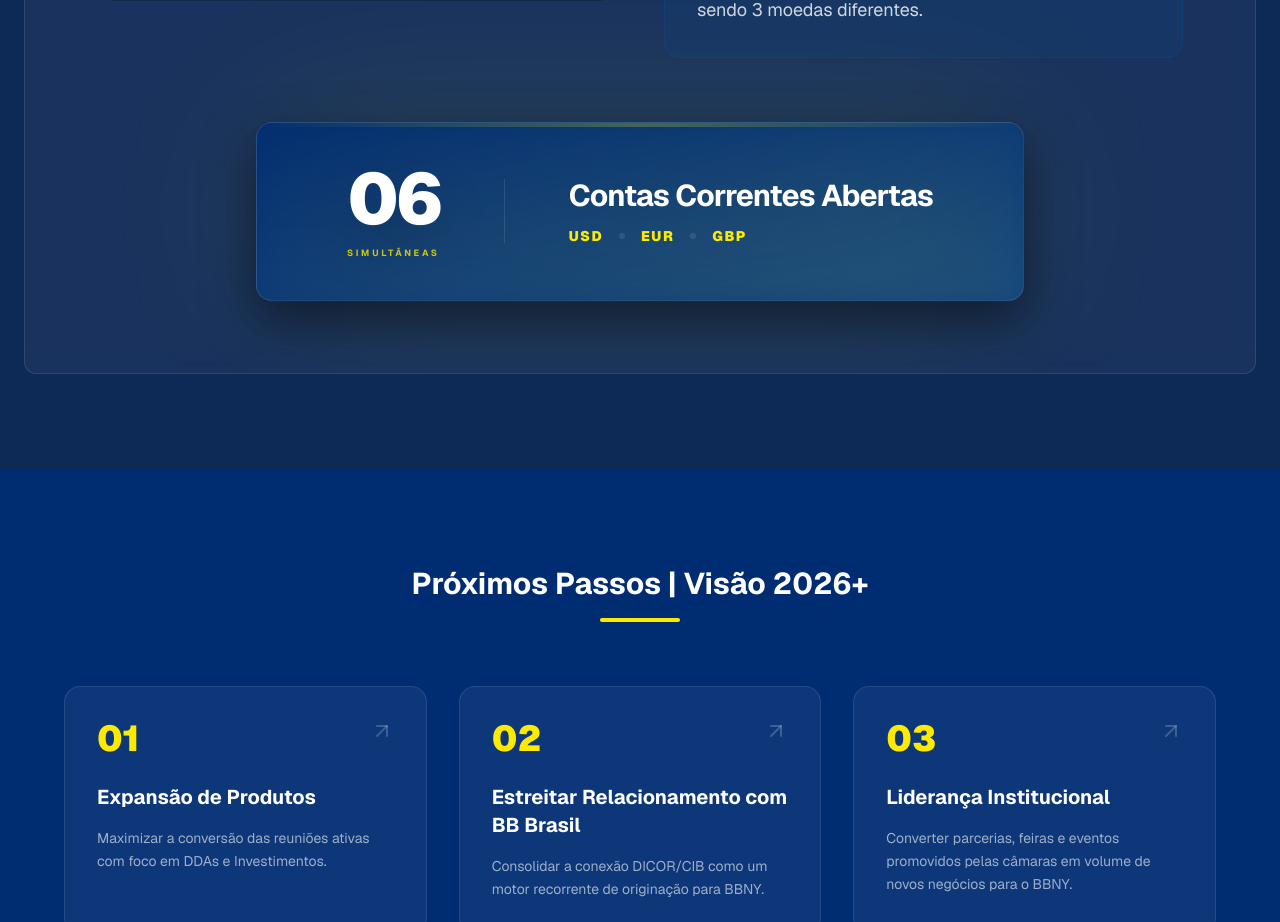
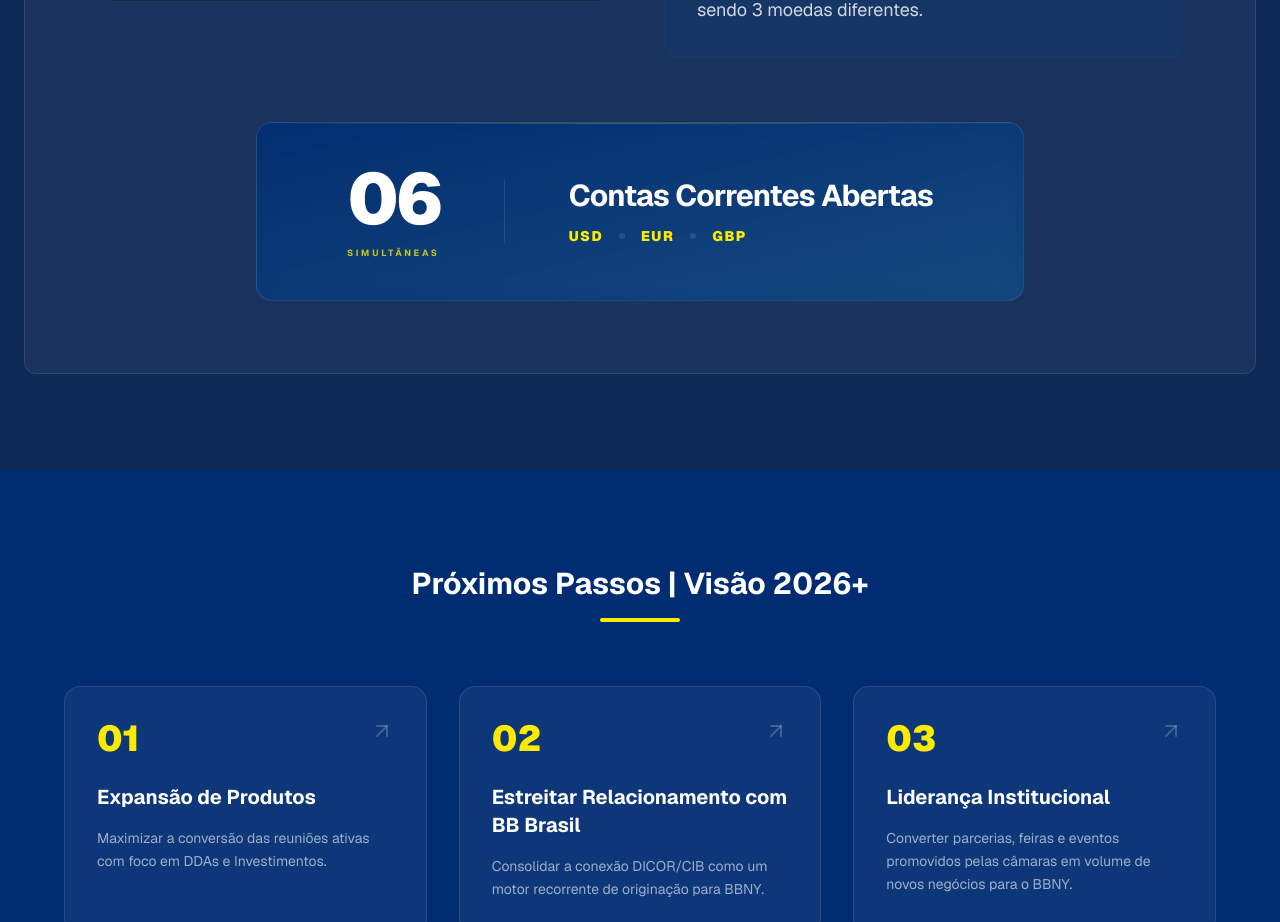
Before and after one commit to skintryker/bbny-presentation, a Next.js app: page / in a window 1280 px wide. Shown: the part 6160-7082 px from the top of the page. Built offline with nearby package versions, Linux system fonts and the light colour scheme.

Commit message:
design: remove shadows and glow for a cleaner minimalist look

```diff
--- a/src/components/CaseStudy.tsx
+++ b/src/components/CaseStudy.tsx
@@ -49,16 +49,13 @@ const CaseStudy = () => {
 
             {/* Final Result - Centered Premium Banner */}
             <div className="relative max-w-3xl mx-auto mt-8">
-              {/* Refined Ambient Glow */}
-              <div className="absolute inset-0 bg-bb-yellow/10 blur-[80px] rounded-full"></div>
-
-              <div className="relative bg-gradient-to-br from-bb-blue-dark/90 to-bb-blue-light/40 backdrop-blur-md border border-white/10 p-10 rounded-2xl shadow-[0_20px_50px_rgba(0,0,0,0.5)] overflow-hidden group hover:border-bb-yellow/30 transition-all duration-700">
+              <div className="relative bg-gradient-to-br from-bb-blue-dark/90 to-bb-blue-light/40 backdrop-blur-md border border-white/10 p-10 rounded-2xl overflow-hidden group hover:border-bb-yellow/30 transition-all duration-700">
                 {/* Subtle Inner Accent Line */}
-                <div className="absolute top-0 left-0 w-full h-1 bg-gradient-to-r from-transparent via-bb-yellow/50 to-transparent opacity-50"></div>
+                <div className="absolute top-0 left-0 w-full h-px bg-gradient-to-r from-transparent via-bb-yellow/50 to-transparent opacity-50"></div>
 
                 <div className="flex flex-col md:flex-row items-center justify-center gap-10 md:gap-16">
                   <div className="flex flex-col items-center shrink-0">
-                    <span className="text-6xl md:text-7xl font-black text-white leading-none tracking-tighter drop-shadow-2xl">
+                    <span className="text-6xl md:text-7xl font-black text-white leading-none tracking-tighter">
                       06
                     </span>
                     <span className="text-bb-yellow font-bold uppercase tracking-[0.3em] text-[9px] mt-3 opacity-80">
```
Also changed, not shown: 1 other file (tests, documents, lock files or other folders).
